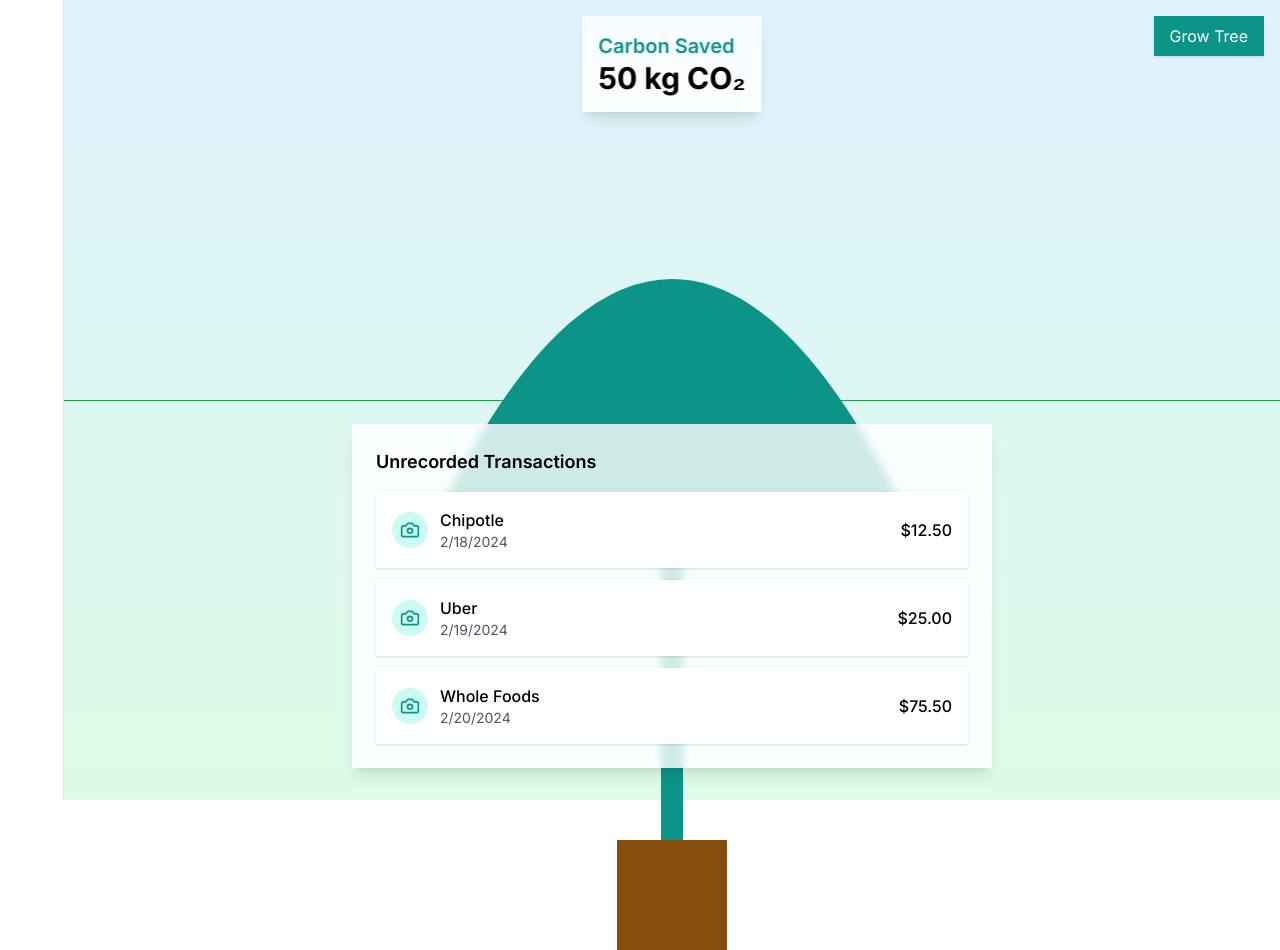
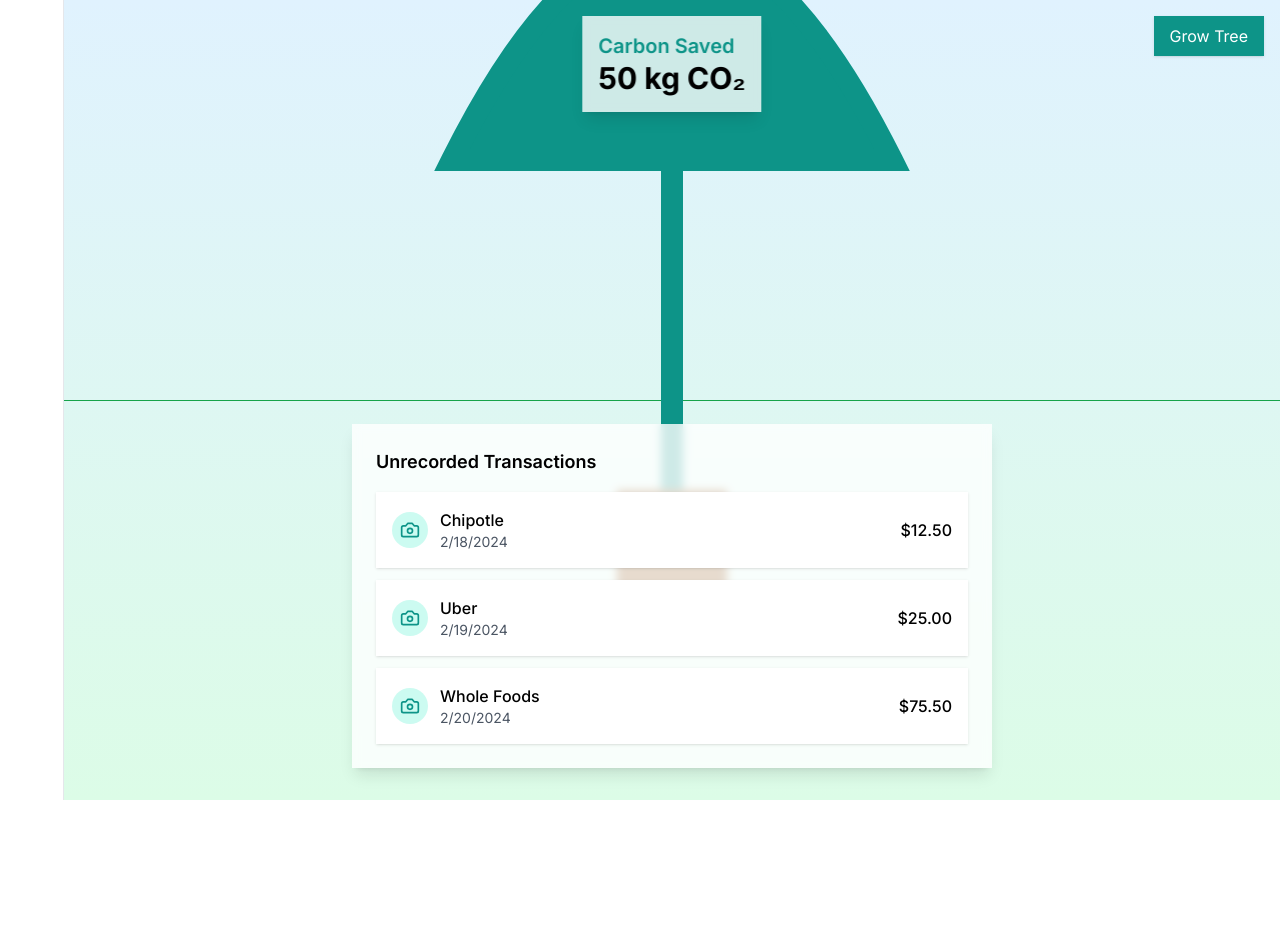
Before and after one commit to clemygw/bons.ai, a React (Vite) app in the folder frontend/: page /garden in a window 1280 px wide. After the commit the page ends 800 px from the top, so only its background shows below. Built offline with nearby package versions, Linux system fonts and the light colour scheme; sample sign-in values are in the browser's storage.

Commit message:
added girthy ass tree

```diff
--- a/frontend/src/pages/Garden.jsx
+++ b/frontend/src/pages/Garden.jsx
@@ -69,10 +69,11 @@ const Garden = () => {
 
         {/* Bonsai Tree */}
         <div
-          className="absolute left-1/2 top-1/2 -translate-x-1/2 -translate-y-1/2 transition-all duration-1000"
+          className="absolute left-1/2 top-1/2 -translate-x-1/2 transition-all duration-1000"
           style={{
             width: `${treeSize}px`,
             height: `${treeSize}px`,
+            transform: 'translate(-50%, -900px)',
           }}
         >
           <svg viewBox="0 0 100 100" className="w-full h-full">
```
